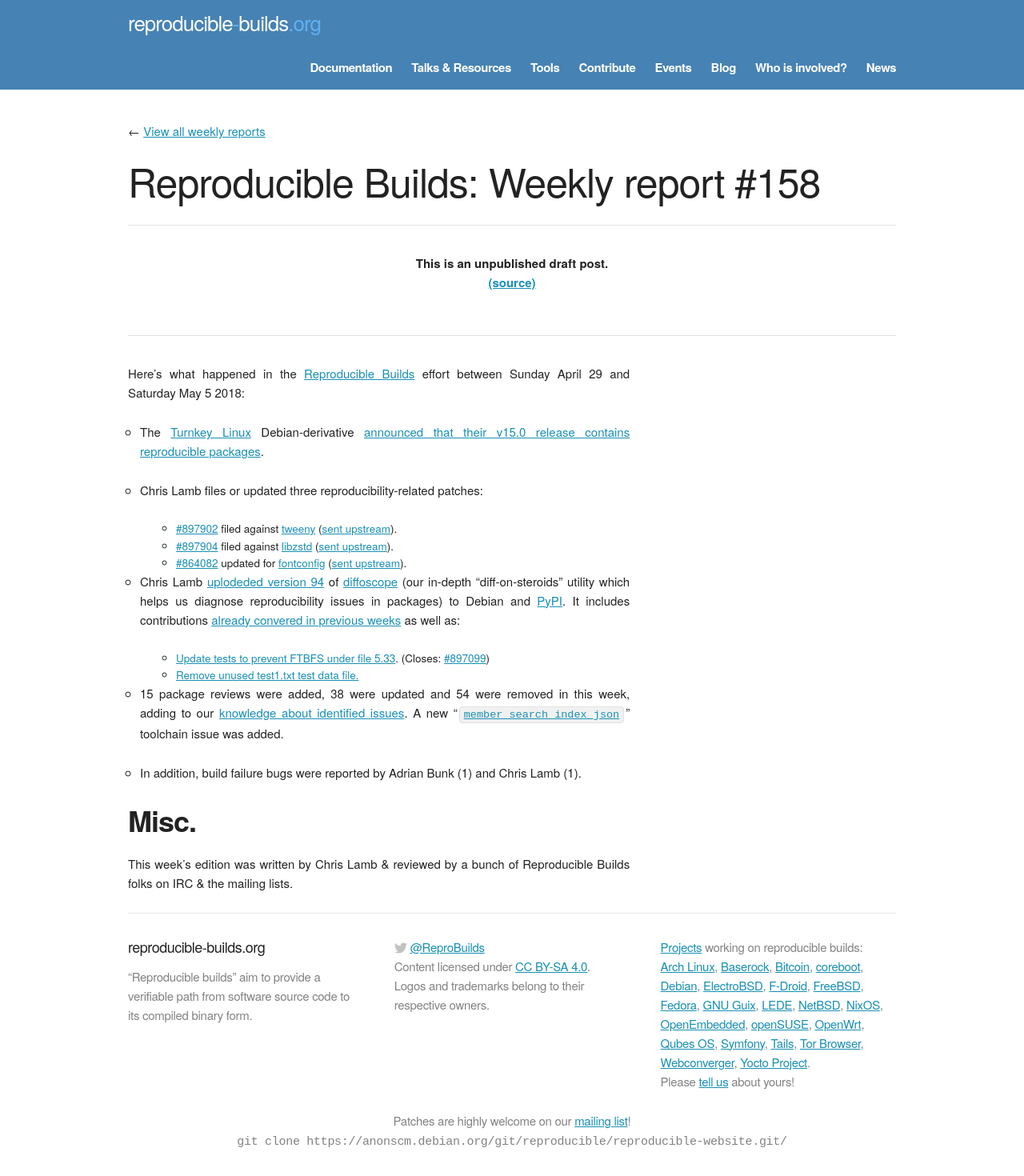
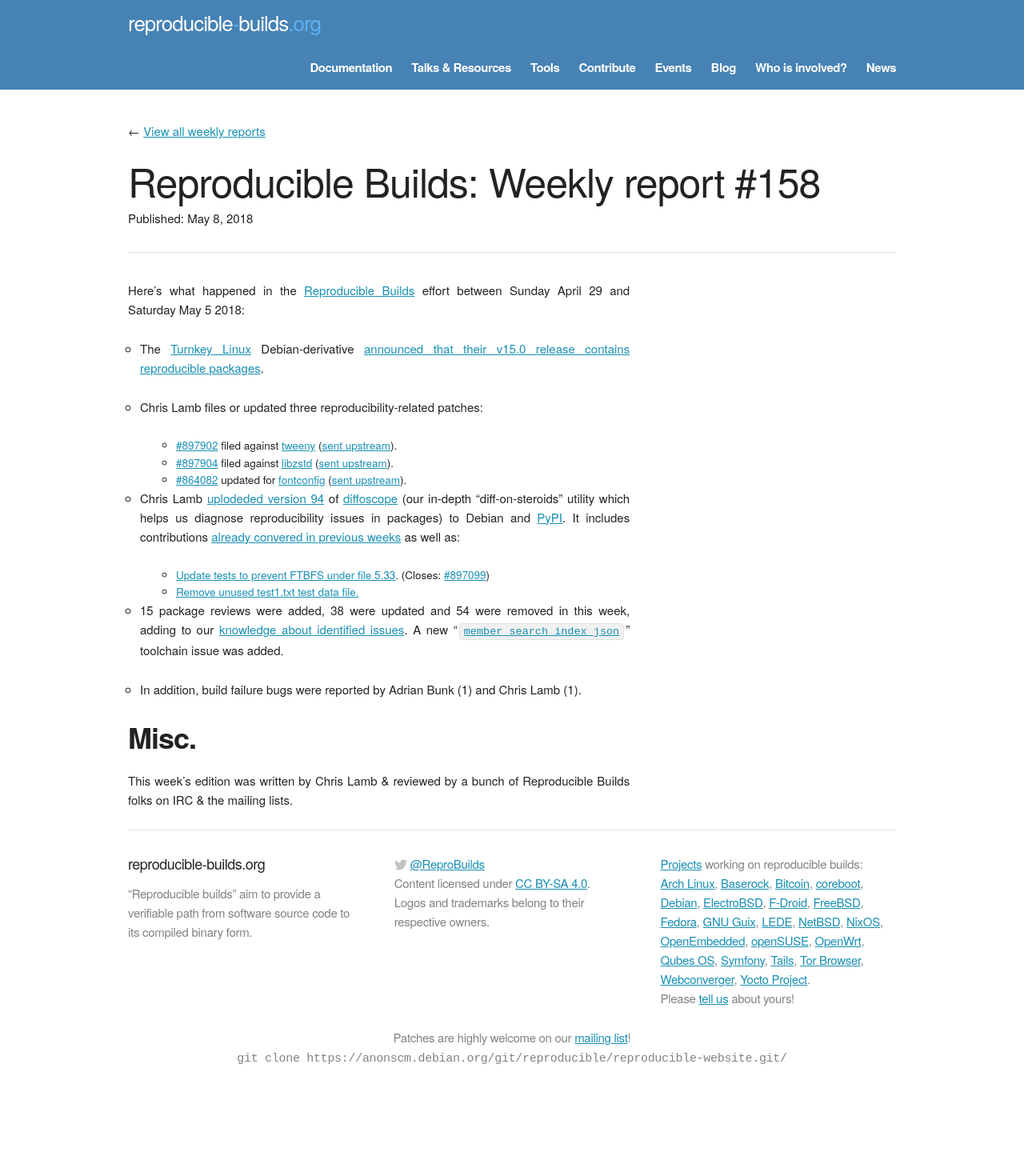
Before and after one commit to prototypefund/reproducible-website, a Jekyll site: the page built from _blog/posts/158.md, in a window 1280 px wide. Shown: the whole page at 80% size. Built offline with Jekyll 4.4.1, drawn with Linux system fonts in a browser that asks for light colours; some web fonts are replaced; after the commit the page ends 1366 px from its top, so only the background shows below that.

Commit message:
published as https://reproducible-builds.org/blog/posts/158/

```diff
--- a/_blog/posts/158.md
+++ b/_blog/posts/158.md
@@ -1,6 +1,7 @@
 ---
 layout: blog
 week: 158
+published: 2018-05-08 15:49:54
 ---
 
 Here's what happened in the [Reproducible Builds](https://reproducible-builds.org) effort between Sunday April 29 and Saturday May 5 2018:
```
